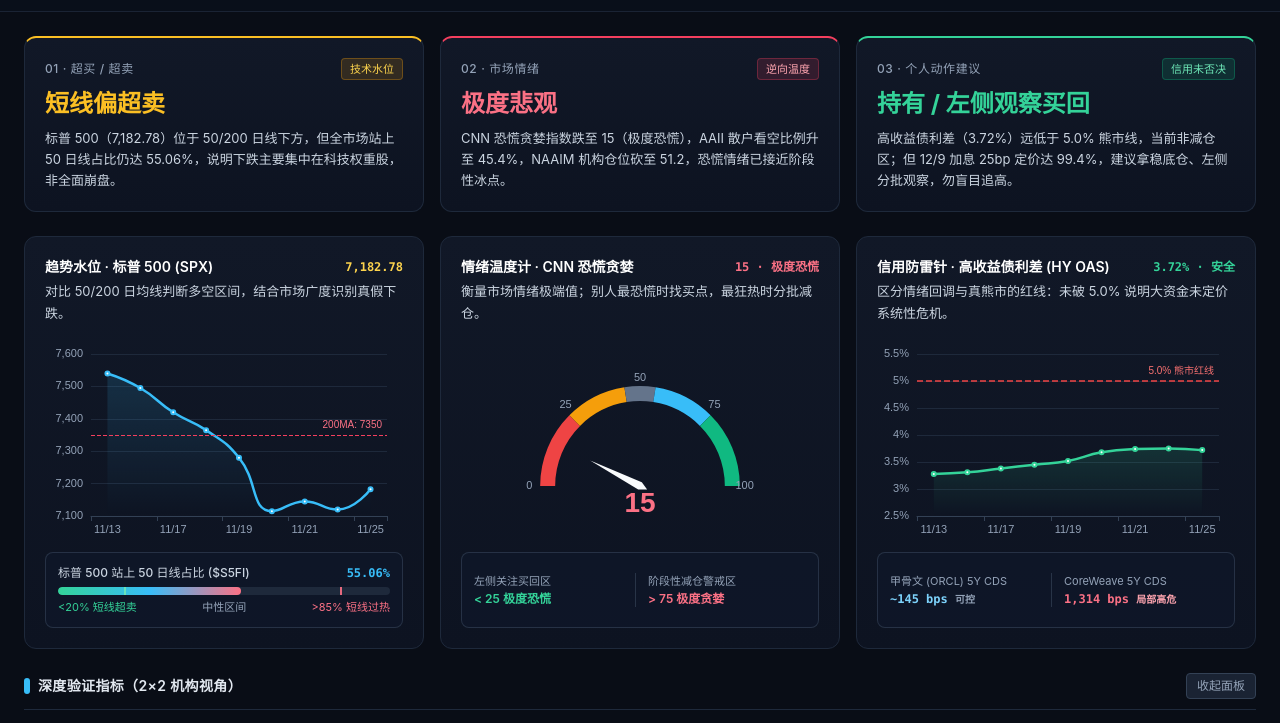
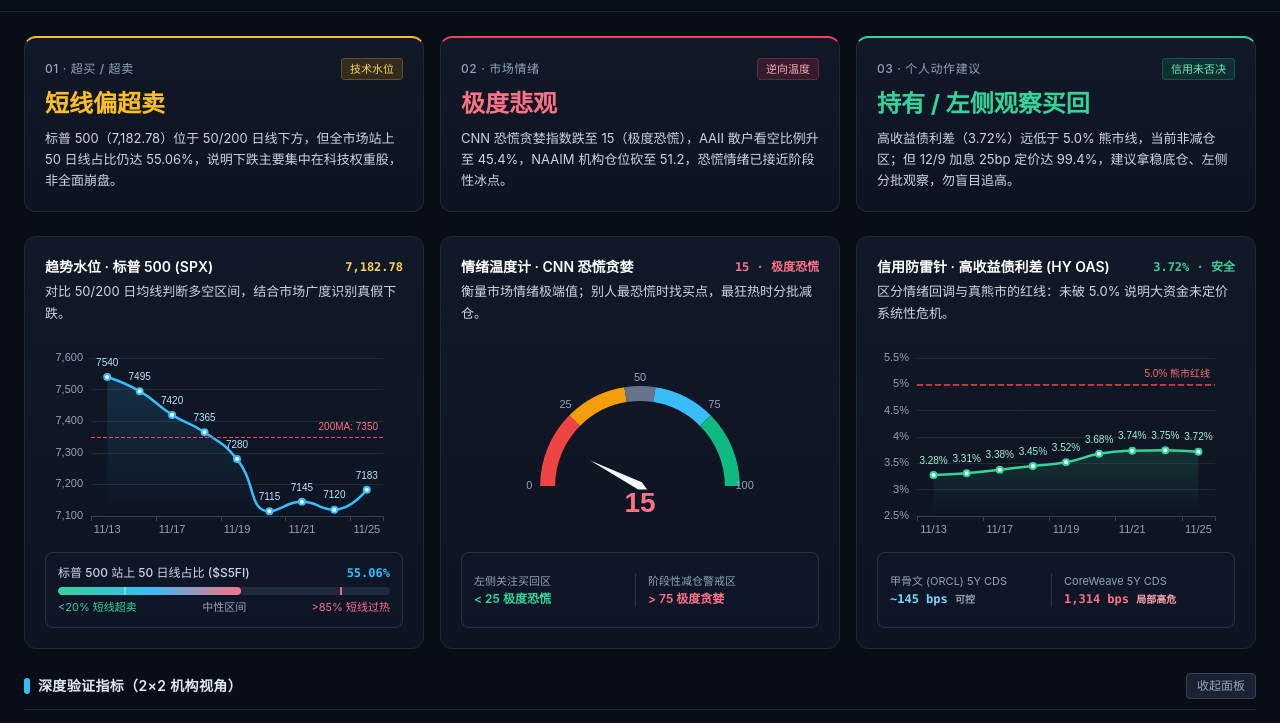
Before and after one commit to solo-tape/us-market-dashboard, a plain HTML site: page index.html in a window 1280 px wide. Shown: the part 62-785 px from the top of the page. Drawn offline with nearby package versions, Linux system fonts and the light colour scheme; no server answers.

Commit message:
Update index.html

```diff
--- a/index.html
+++ b/index.html
@@ -367,20 +367,22 @@
         el.textContent = `VIX / VIX3M = ${r.toFixed(2)} · ${r > 1 ? "倒挂(急性恐慌)" : "正挂(正常)"}`;
       }
 
-      // 1. SPX 趋势水位图
+      // 1. SPX 趋势水位图（每个节点标整数值）
       initChart("chart-spx").setOption({
         backgroundColor: "transparent",
         tooltip: { trigger: "axis", backgroundColor: "#0f172a", borderColor: "#334155", textStyle: { color: "#e2e8f0", fontSize: 12 } },
-        grid: { left: 46, right: 16, top: 22, bottom: 24 },
+        grid: { left: 46, right: 20, top: 26, bottom: 24 },
         xAxis: { type: "category", data: d.spx.dates, axisLine: { lineStyle: { color: "#334155" } }, axisLabel: { color: "#94a3b8", fontSize: 11 } },
         yAxis: { type: "value", scale: true, splitLine: { lineStyle: { color: "#1e293b" } }, axisLabel: { color: "#94a3b8", fontSize: 11 } },
         series: [{
           name: "SPX",
           type: "line",
           smooth: true,
+          symbolSize: 6,
           data: d.spx.close,
           lineStyle: { color: "#38bdf8", width: 2.5 },
           itemStyle: { color: "#38bdf8" },
+          label: { show: true, position: "top", color: "#bae6fd", fontSize: 10, formatter: (p) => Math.round(p.value) },
           areaStyle: { color: new echarts.graphic.LinearGradient(0, 0, 0, 1, [{ offset: 0, color: "rgba(56,189,248,0.22)" }, { offset: 1, color: "rgba(56,189,248,0)" }]) },
           markLine: {
             symbol: "none",
@@ -393,7 +395,7 @@
         }]
       });
 
-      // 2. CNN 情绪仪表盘（修复刻度与指针位置）
+      // 2. CNN 情绪仪表盘
       const cnnVal = d.cnn ?? 15;
       initChart("chart-cnn").setOption({
         backgroundColor: "transparent",
@@ -427,20 +429,22 @@
         }]
       });
 
-      // 3. HY OAS 信用防雷针
+      // 3. HY OAS 信用防雷针（每个节点标数值）
       initChart("chart-hy").setOption({
         backgroundColor: "transparent",
         tooltip: { trigger: "axis", backgroundColor: "#0f172a", borderColor: "#334155", textStyle: { color: "#e2e8f0", fontSize: 12 } },
-        grid: { left: 40, right: 16, top: 22, bottom: 24 },
+        grid: { left: 40, right: 20, top: 26, bottom: 24 },
         xAxis: { type: "category", data: d.hy_oas.dates, axisLine: { lineStyle: { color: "#334155" } }, axisLabel: { color: "#94a3b8", fontSize: 11 } },
         yAxis: { type: "value", min: 2.5, max: 5.5, splitLine: { lineStyle: { color: "#1e293b" } }, axisLabel: { color: "#94a3b8", fontSize: 11, formatter: "{value}%" } },
         series: [{
           name: "HY OAS",
           type: "line",
           smooth: true,
+          symbolSize: 6,
           data: d.hy_oas.values,
           lineStyle: { color: "#34d399", width: 2.5 },
           itemStyle: { color: "#34d399" },
+          label: { show: true, position: "top", color: "#a7f3d0", fontSize: 10, formatter: "{c}%" },
           areaStyle: { color: new echarts.graphic.LinearGradient(0, 0, 0, 1, [{ offset: 0, color: "rgba(52,211,153,0.22)" }, { offset: 1, color: "rgba(52,211,153,0)" }]) },
           markLine: {
             symbol: "none",
@@ -449,12 +453,12 @@
         }]
       });
 
-      // 4. AAII 散户情绪
+      // 4. AAII 散户情绪（每个节点标数值，上下错开）
       initChart("chart-aaii").setOption({
         backgroundColor: "transparent",
         tooltip: { trigger: "axis", backgroundColor: "#0f172a", borderColor: "#334155", textStyle: { color: "#e2e8f0", fontSize: 12 } },
         legend: { top: 0, textStyle: { color: "#cbd5e1", fontSize: 11 } },
-        grid: { left: 40, right: 18, top: 28, bottom: 22 },
+        grid: { left: 40, right: 24, top: 30, bottom: 24 },
         xAxis: { type: "category", data: d.aaii.dates, axisLine: { lineStyle: { color: "#334155" } }, axisLabel: { color: "#94a3b8", fontSize: 11 } },
         yAxis: { type: "value", min: 10, max: 60, splitLine: { lineStyle: { color: "#1e293b" } }, axisLabel: { color: "#94a3b8", fontSize: 11, formatter: "{value}%" } },
         series: [
@@ -462,9 +466,11 @@
             name: "看多 (Bullish)",
             type: "line",
             smooth: true,
+            symbolSize: 6,
             data: d.aaii.bull,
             lineStyle: { color: "#ef4444", width: 2.5 },
             itemStyle: { color: "#ef4444" },
+            label: { show: true, position: "bottom", color: "#fca5a5", fontSize: 10, formatter: "{c}%" },
             markLine: {
               symbol: "none",
               data: [
@@ -473,8 +479,26 @@
               ]
             }
           },
-          { name: "看空 (Bearish)", type: "line", smooth: true, data: d.aaii.bear, lineStyle: { color: "#22c55e", width: 2.5 }, itemStyle: { color: "#22c55e" } },
-          { name: "中性", type: "line", smooth: true, data: d.aaii.neutral, lineStyle: { color: "#64748b", width: 1.5, type: "dotted" }, itemStyle: { color: "#64748b" } }
+          {
+            name: "看空 (Bearish)",
+            type: "line",
+            smooth: true,
+            symbolSize: 6,
+            data: d.aaii.bear,
+            lineStyle: { color: "#22c55e", width: 2.5 },
+            itemStyle: { color: "#22c55e" },
+            label: { show: true, position: "top", color: "#86efac", fontSize: 10, formatter: "{c}%" }
+          },
+          {
+            name: "中性",
+            type: "line",
+            smooth: true,
+            symbolSize: 5,
+            data: d.aaii.neutral,
+            lineStyle: { color: "#64748b", width: 1.5, type: "dotted" },
+            itemStyle: { color: "#64748b" },
+            label: { show: true, position: "bottom", color: "#94a3b8", fontSize: 10, formatter: "{c}%" }
+          }
         ]
       });
 
@@ -483,7 +507,7 @@
       initChart("chart-vix").setOption({
         backgroundColor: "transparent",
         tooltip: { trigger: "axis", backgroundColor: "#0f172a", borderColor: "#334155", textStyle: { color: "#e2e8f0", fontSize: 12 } },
-        grid: { left: 38, right: 18, top: 24, bottom: 22 },
+        grid: { left: 38, right: 20, top: 26, bottom: 22 },
         xAxis: { type: "category", data: ["VIX1D (1天)", "VIX9D (9天)", "VIX (30天)", "VIX3M (3月)"], axisLine: { lineStyle: { color: "#334155" } }, axisLabel: { color: "#94a3b8", fontSize: 11 } },
         yAxis: { type: "value", scale: true, splitLine: { lineStyle: { color: "#1e293b" } }, axisLabel: { color: "#94a3b8", fontSize: 11 } },
         series: [{
@@ -498,34 +522,54 @@
         }]
       });
 
-      // 6. 2Y vs 10Y 美债利率（加上末端数值标注）
+      // 6. 2Y vs 10Y 美债利率（每个节点标数值，10Y 在上、2Y 在下）
       initChart("chart-rates").setOption({
         backgroundColor: "transparent",
         tooltip: { trigger: "axis", backgroundColor: "#0f172a", borderColor: "#334155", textStyle: { color: "#e2e8f0", fontSize: 12 } },
         legend: { top: 0, textStyle: { color: "#cbd5e1", fontSize: 11 } },
-        grid: { left: 42, right: 26, top: 26, bottom: 22 },
+        grid: { left: 42, right: 20, top: 30, bottom: 26 },
         xAxis: { type: "category", data: d.rates.dates, axisLine: { lineStyle: { color: "#334155" } }, axisLabel: { color: "#94a3b8", fontSize: 11 } },
         yAxis: { type: "value", scale: true, splitLine: { lineStyle: { color: "#1e293b" } }, axisLabel: { color: "#94a3b8", fontSize: 11, formatter: "{value}%" } },
         series: [
-          { name: "10Y 美债", type: "line", smooth: true, data: d.rates.y10, lineStyle: { color: "#38bdf8", width: 2.5 }, itemStyle: { color: "#38bdf8" }, endLabel: { show: true, formatter: "{c}%", color: "#38bdf8", fontSize: 10 } },
-          { name: "2Y 美债", type: "line", smooth: true, data: d.rates.y2, lineStyle: { color: "#a78bfa", width: 2, type: "dashed" }, itemStyle: { color: "#a78bfa" }, endLabel: { show: true, formatter: "{c}%", color: "#a78bfa", fontSize: 10 } }
+          {
+            name: "10Y 美债",
+            type: "line",
+            smooth: true,
+            symbolSize: 6,
+            data: d.rates.y10,
+            lineStyle: { color: "#38bdf8", width: 2.5 },
+            itemStyle: { color: "#38bdf8" },
+            label: { show: true, position: "top", color: "#7dd3fc", fontSize: 10, formatter: "{c}%" }
+          },
+          {
+            name: "2Y 美债",
+            type: "line",
+            smooth: true,
+            symbolSize: 6,
+            data: d.rates.y2,
+            lineStyle: { color: "#a78bfa", width: 2, type: "dashed" },
+            itemStyle: { color: "#a78bfa" },
+            label: { show: true, position: "bottom", color: "#c4b5fd", fontSize: 10, formatter: "{c}%" }
+          }
         ]
       });
 
-      // 7. 费城半导体 SOX
+      // 7. 费城半导体 SOX（每个节点标整数值）
       initChart("chart-sox").setOption({
         backgroundColor: "transparent",
         tooltip: { trigger: "axis", backgroundColor: "#0f172a", borderColor: "#334155", textStyle: { color: "#e2e8f0", fontSize: 12 } },
-        grid: { left: 48, right: 16, top: 20, bottom: 22 },
+        grid: { left: 48, right: 20, top: 26, bottom: 22 },
         xAxis: { type: "category", data: d.sox.dates, axisLine: { lineStyle: { color: "#334155" } }, axisLabel: { color: "#94a3b8", fontSize: 11 } },
         yAxis: { type: "value", scale: true, splitLine: { lineStyle: { color: "#1e293b" } }, axisLabel: { color: "#94a3b8", fontSize: 11 } },
         series: [{
           name: "SOX",
           type: "line",
           smooth: true,
+          symbolSize: 6,
           data: d.sox.close,
           lineStyle: { color: "#fbbf24", width: 2.5 },
           itemStyle: { color: "#fbbf24" },
+          label: { show: true, position: "top", color: "#fde68a", fontSize: 10, formatter: (p) => Math.round(p.value) },
           areaStyle: { color: new echarts.graphic.LinearGradient(0, 0, 0, 1, [{ offset: 0, color: "rgba(251,191,36,0.20)" }, { offset: 1, color: "rgba(251,191,36,0)" }]) }
         }]
       });
```
